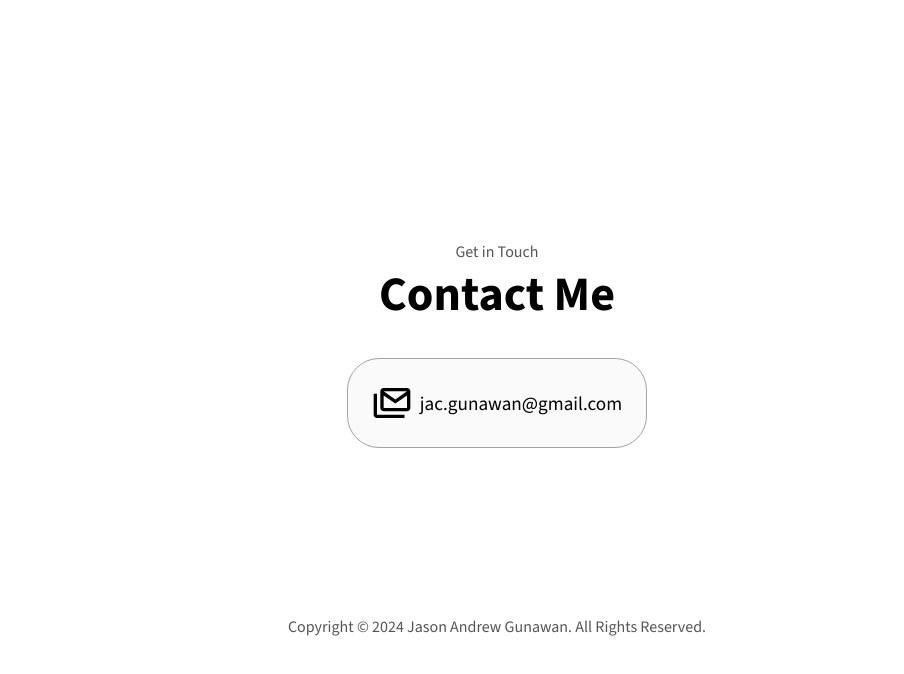
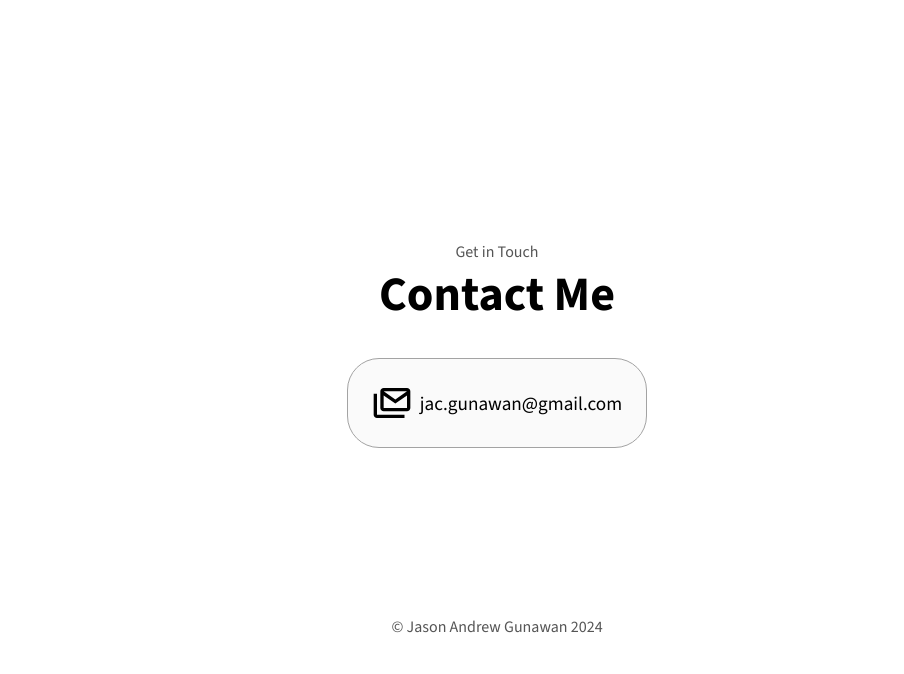
Before and after one commit to jasandgun/jasandgun.github.io, a plain HTML site: page index.html in a window 1280 px wide. Shown: the part 687-1361 px from the top of the page, without its empty margins (143-1047 px from the left). Drawn offline with nearby package versions, Linux system fonts and the light colour scheme.

Commit message:
chore: Update footer

```diff
--- a/index.html
+++ b/index.html
@@ -98,7 +98,7 @@
           <ul class="nav-links"></ul>
         </div>
       </nav>
-      <p>Copyright &#169; 2024 Jason Andrew Gunawan. All Rights Reserved.</p>
+      <p>&#169; Jason Andrew Gunawan 2024</p>
     </footer>
     <script src="js/script.js"></script>
   </body>
```
